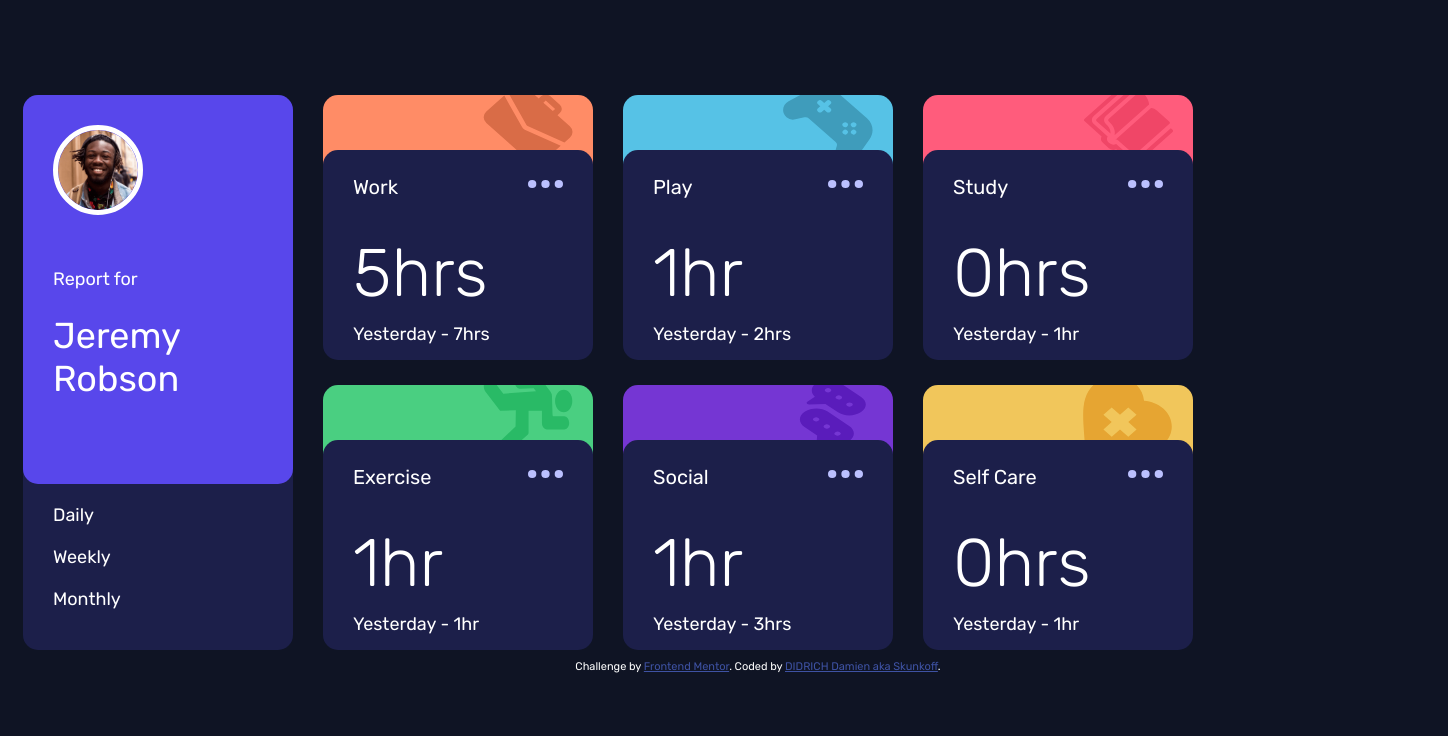
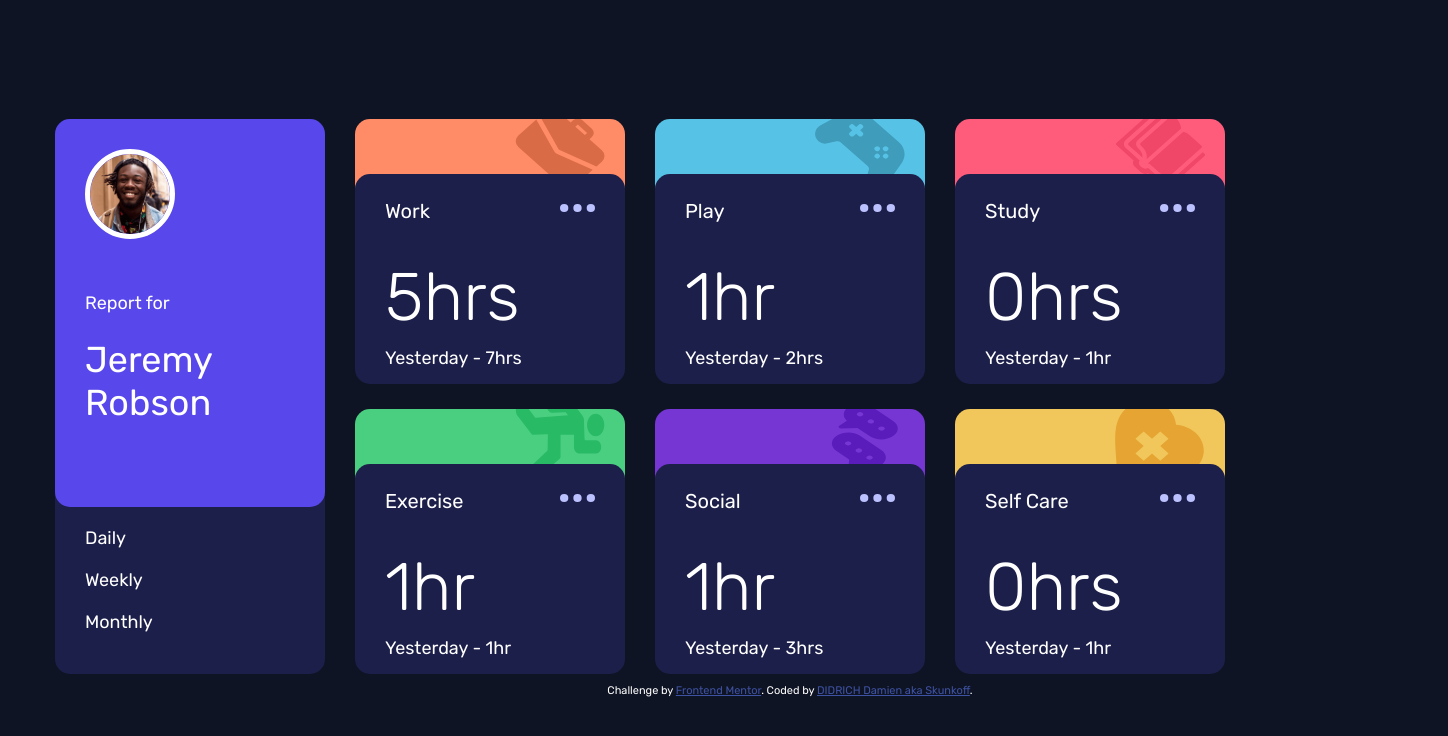
Before and after one commit to skunkoff1/Frontend-mentor, a plain HTML site: page index.html in a window 1280 px wide. Shown: the whole page, 1448 px wide, since content can reach past the window. Drawn offline with Linux system fonts and the light colour scheme.

Commit message:
update center content

```diff
--- a/assets/sass/default.scss
+++ b/assets/sass/default.scss
@@ -2,11 +2,24 @@
     @use 'cards';
     @import 'variables';
     @import url('https://fonts.googleapis.com/css2?family=Rubik:wght@300;400;500&display=swap');
+    body {
+        margin: 0;
+        padding: 0;
+        box-sizing: border-box;
+    }
+
+    .super-container {
+        display: flex;
+        justify-content: center;
+        align-items: center;
+        width: 100vw;
+        height: 100vh;
+    }
+
     .container {
         width: 1440px;
-        height: 90vh;
-        margin: auto;
-        margin-top: 10vh;
+        display: flex;
+        justify-content: center;
         user-select: none;
     }
 
--- a/index.html
+++ b/index.html
@@ -25,6 +25,7 @@
 </head>
 
 <body>
+    <div class="super-container">
         <div class="container">
             <div class="left">
                 <div class="main">
@@ -306,8 +307,10 @@
                     </div>
                 </div>
                 <div class="attribution">
-                Challenge by <a href="https://www.frontendmentor.io?ref=challenge" target="_blank">Frontend Mentor</a>. Coded by
+                    Challenge by <a href="https://www.frontendmentor.io?ref=challenge" target="_blank">Frontend
+                        Mentor</a>. Coded by
                     <a href="https://www.damien-didrich.com">DIDRICH Damien aka Skunkoff</a>.
+                </div>
             </div>
         </div>
     </div>
```
Also changed, not shown: assets/css/default.css, 1 other file. Lines whose indentation alone changed are shown as unchanged.
